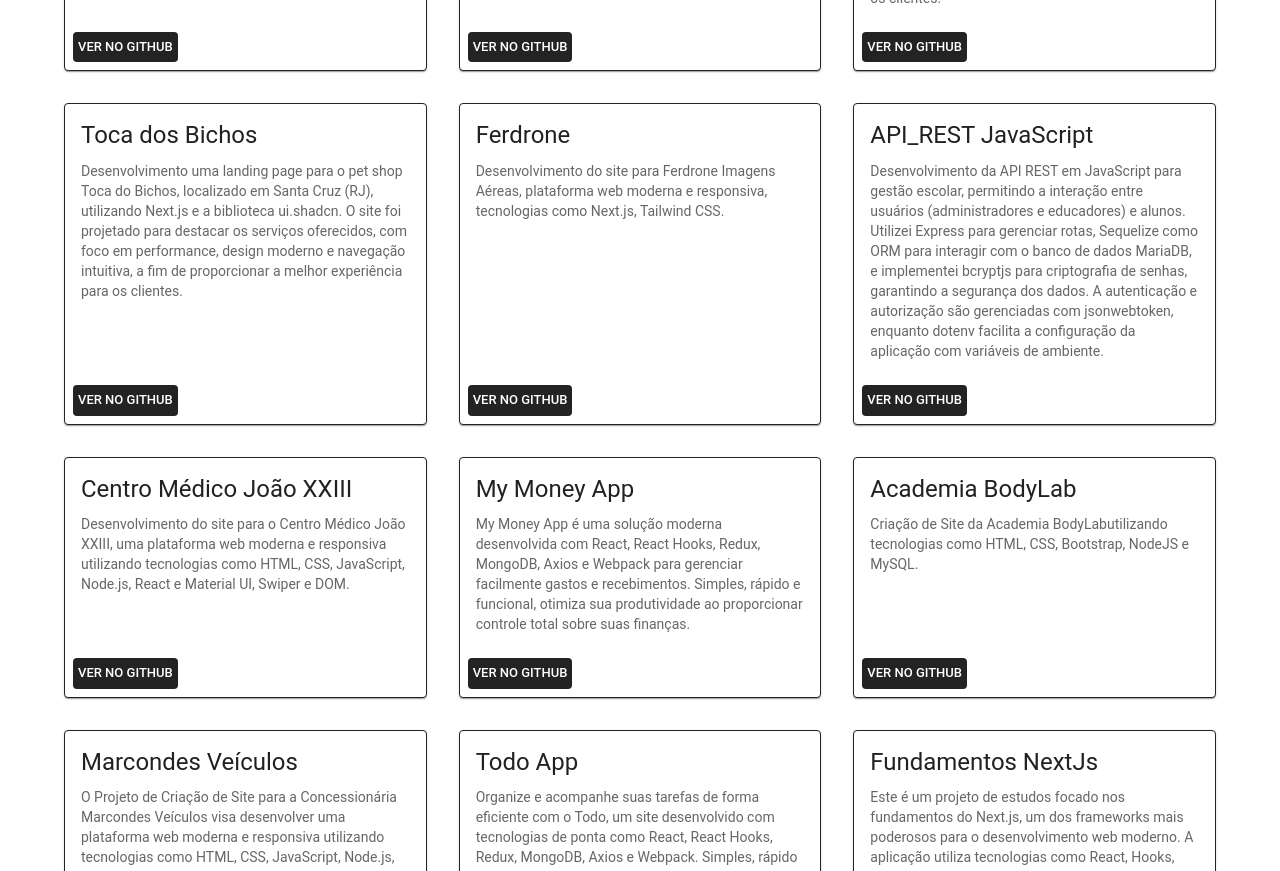
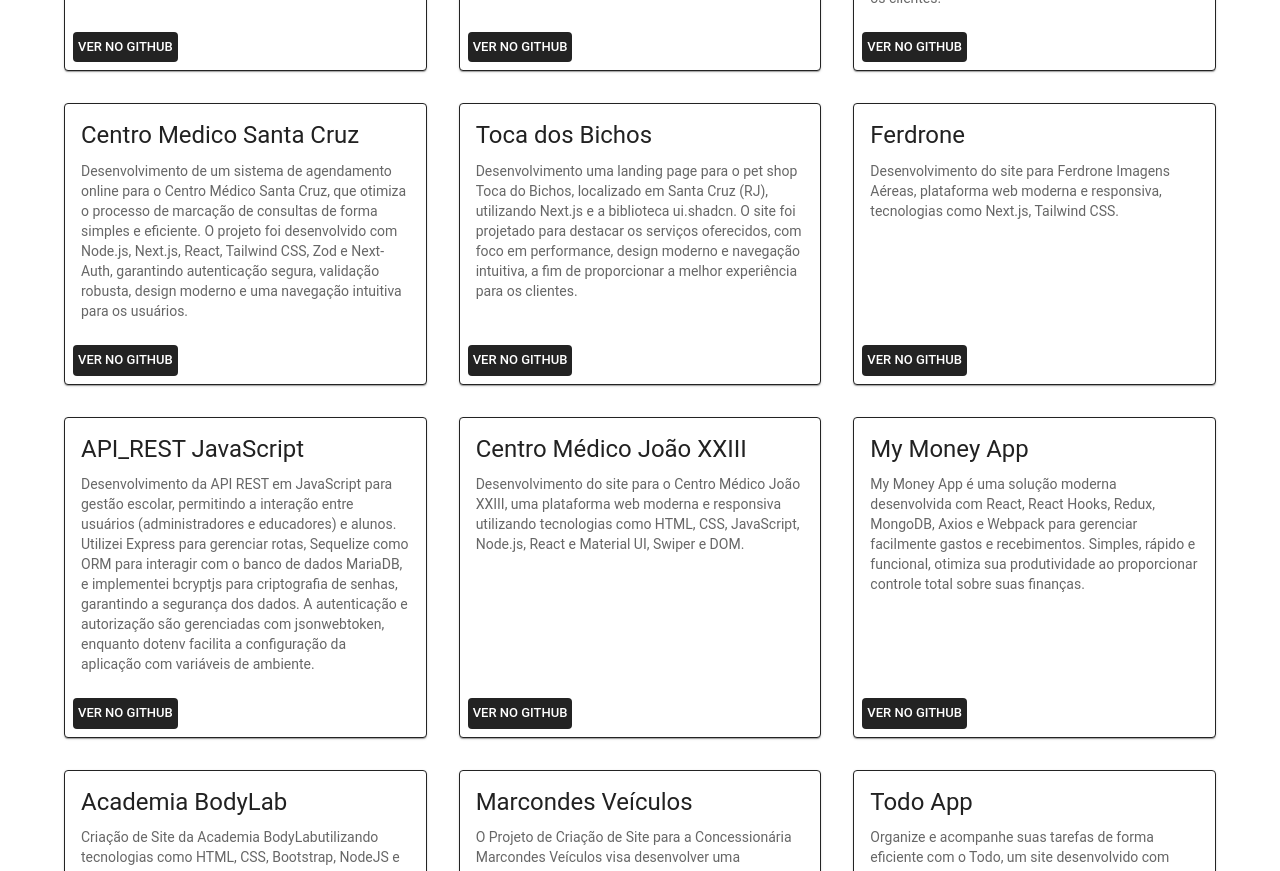
Before and after one commit to britolmbs/my-portifolio, a React (Vite) app: page / in a window 1280 px wide. Shown: the part 1600-2471 px from the top of the page. Built offline with nearby package versions, Linux system fonts and the light colour scheme.

Commit message:
Incluido projeto Clinica Santa Cruz

```diff
--- a/src/pages/Home/sections/Hero/Hero.tsx
+++ b/src/pages/Home/sections/Hero/Hero.tsx
@@ -4,6 +4,7 @@
 import MarkEmailUnreadIcon from '@mui/icons-material/MarkEmailUnread';
 import StyledButton from "../../../../components/StyledButton/StyledButton";
 import { AnimatedBackground } from "../../../../components/AnimateBackground/AnimateBackground";
+import { useState } from "react";
 
 const Hero = () => {
     const StyledHero = styled("div")(({ theme }) => ({
@@ -40,9 +41,17 @@
         link.click();
         document.body.removeChild(link);
     };
+      const [copied, setCopied] = useState(false);
 
     const handleContact = () => {
-        alert("E-mail de contato: britolmbs@hotmail.com");
+         const email = "britolmbs@hotmail.com";
+
+    navigator.clipboard.writeText(email).then(() => {
+      setCopied(true);
+
+
+      setTimeout(() => setCopied(false), 6000);
+    });
     };
 
     return (
--- a/src/pages/Home/sections/Projects/Projects.tsx
+++ b/src/pages/Home/sections/Projects/Projects.tsx
@@ -18,6 +18,11 @@
             name: "ApoiaTec",
             description: "Desenvolvimento de um MicroSaaS para técnicos, que facilita a gestão de pagamentos utilizando Next.js, Stripe, TypeScript e outras tecnologias modernas. O site foi projetado para destacar os serviços oferecidos, priorizando performance, design moderno e uma navegação intuitiva, proporcionando uma experiência excepcional para os clientes.",
             url: "https://github.com/britolmbs/apoiaTec",
+        },
+        {
+            name: "Centro Medico Santa Cruz",
+            description: "Desenvolvimento de um sistema de agendamento online para o Centro Médico Santa Cruz, que otimiza o processo de marcação de consultas de forma simples e eficiente. O projeto foi desenvolvido com Node.js, Next.js, React, Tailwind CSS, Zod e Next-Auth, garantindo autenticação segura, validação robusta, design moderno e uma navegação intuitiva para os usuários.",
+            url: "https://github.com/britolmbs/clinica-santacruz",
         },
 
         {
```
